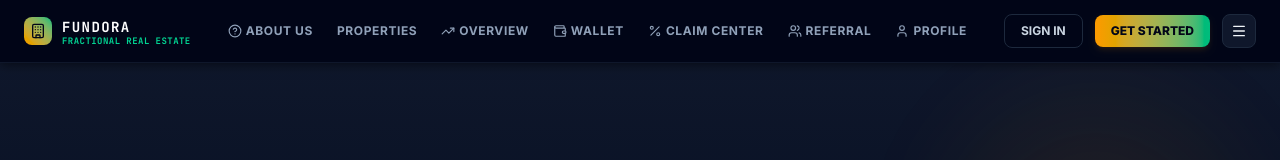
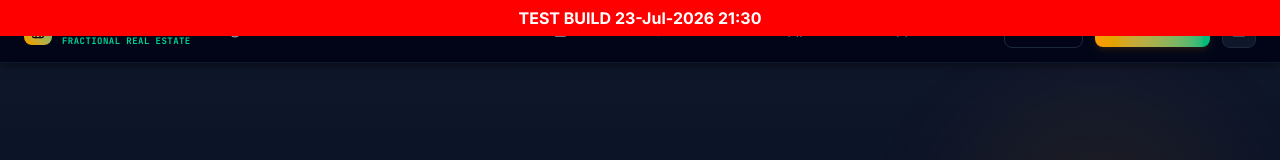
Before and after one commit to tajammalrehmat/Fundora-Real-Estate, a React (Vite) app: page /#/home in a window 1280 px wide. Shown: the top 160 px of the page. Built offline with nearby package versions, Linux system fonts and the light colour scheme; no server answers; the database is empty.

Commit message:
Update LandingPage.tsx

```diff
--- a/src/components/LandingPage.tsx
+++ b/src/components/LandingPage.tsx
@@ -955,7 +955,22 @@ export default function LandingPage({
           </div>
         </div>
       )}
-
+<div
+  style={{
+    position: "fixed",
+    top: 0,
+    left: 0,
+    right: 0,
+    background: "red",
+    color: "white",
+    padding: "6px",
+    textAlign: "center",
+    zIndex: 99999,
+    fontWeight: "bold"
+  }}
+>
+TEST BUILD 23-Jul-2026 21:30
+</div>
       {/* Footer copyright */}
       <footer className="bg-slate-950 pt-6 pb-28 md:py-6 px-4 border-t border-slate-900 text-center text-[10px] text-slate-500 font-mono tracking-wide">
         <div className="mb-3 flex justify-center gap-4 text-[11px] text-emerald-450 font-sans font-bold">
```
